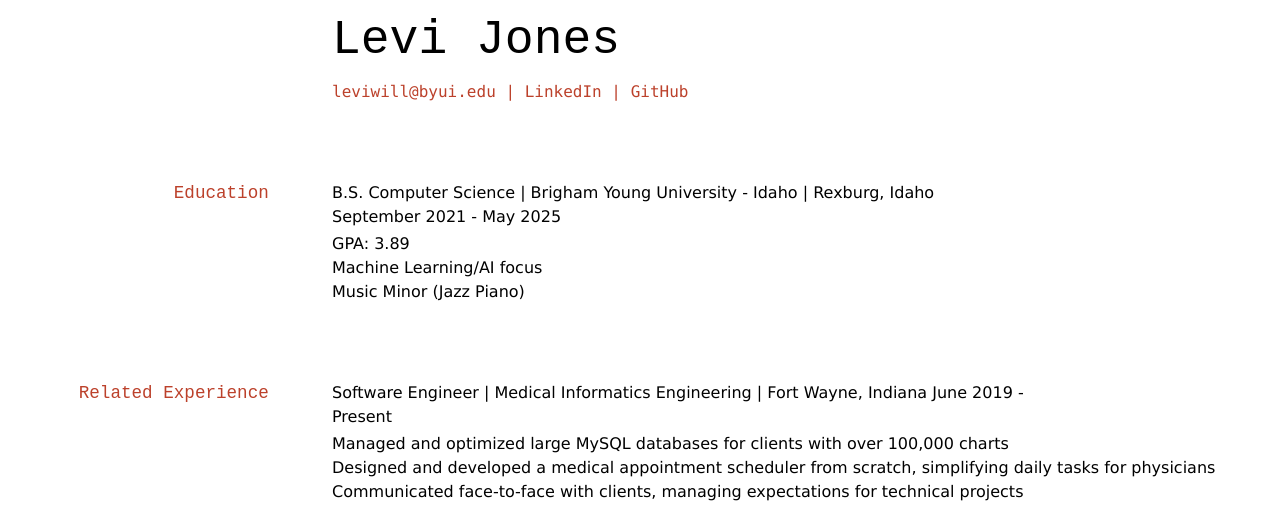
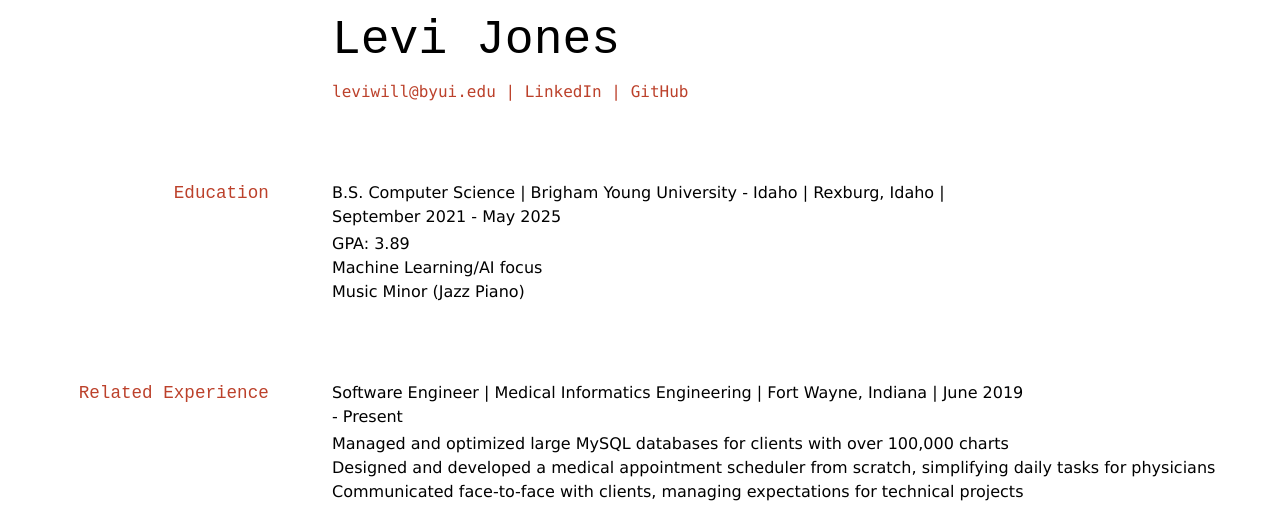
Before and after one commit to levi-wj/data-science-resume, a Jekyll site: the page built from docs/index.md, in a window 1280 px wide. Shown: the top 506 px of the page. Built offline with Jekyll 4.4.1, drawn with Linux system fonts in a browser that asks for light colours.

```diff
--- a/docs/index.md
+++ b/docs/index.md
@@ -12,14 +12,14 @@ title: Levi Jones' Resumé
 </div>
 
 ## Education
-B.S. Computer Science | Brigham Young University - Idaho | Rexburg, Idaho September 2021 - May 2025
+B.S. Computer Science | Brigham Young University - Idaho | Rexburg, Idaho | September 2021 - May 2025
 * GPA: 3.89
 * Machine Learning/AI focus
 * Music Minor (Jazz Piano)
 
 ## Related Experience
 
-Software Engineer | Medical Informatics Engineering | Fort Wayne, Indiana June 2019 - Present
+Software Engineer | Medical Informatics Engineering | Fort Wayne, Indiana | June 2019 - Present
 * Managed and optimized large MySQL databases for clients with over 100,000 charts
 * Designed and developed a medical appointment scheduler from scratch, simplifying daily tasks for physicians
 * Communicated face-to-face with clients, managing expectations for technical projects
```
